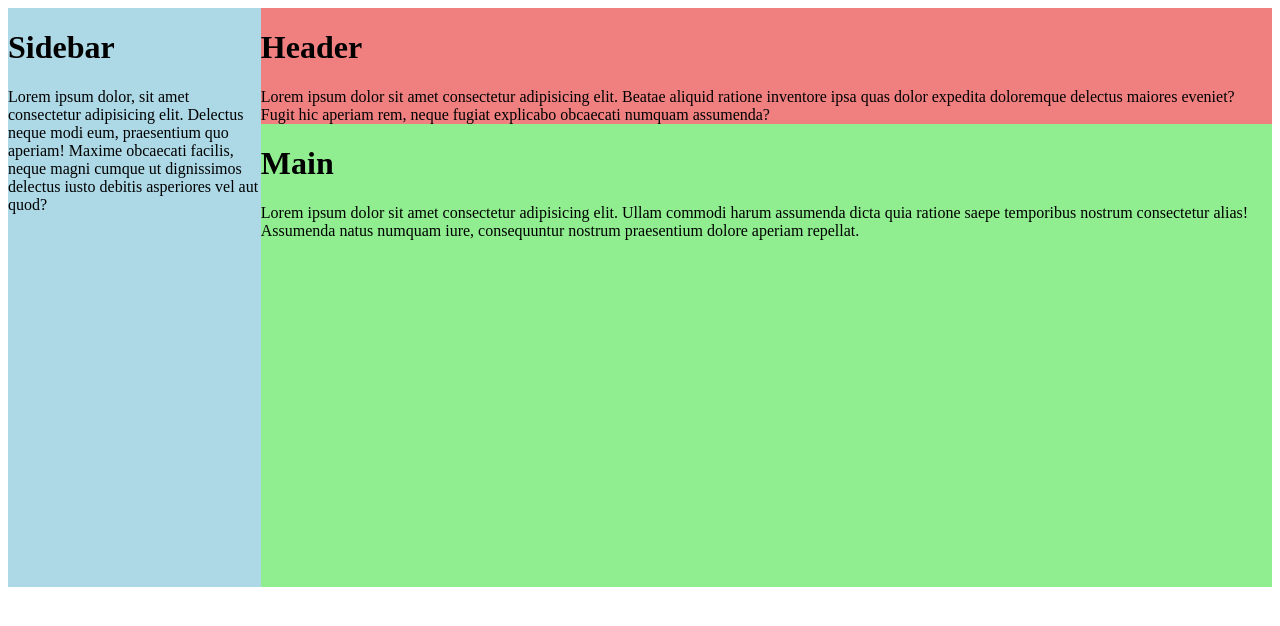
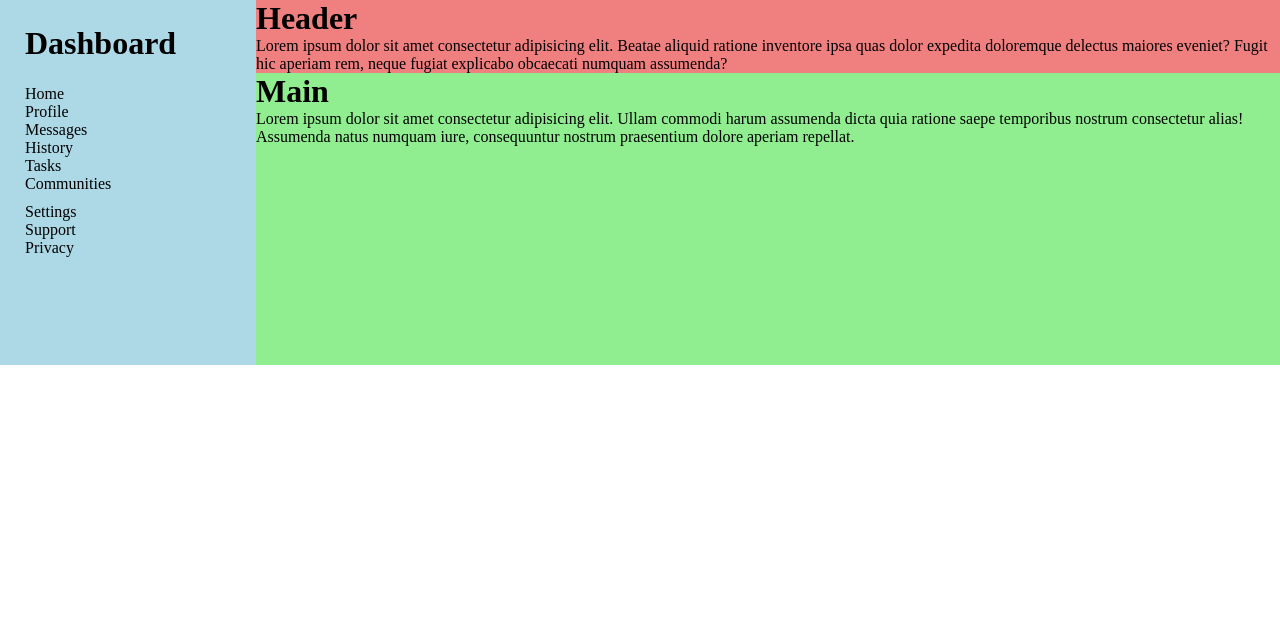
Before and after one commit to aokoye/odin-admin-dashboard, a plain HTML site: page index.html in a window 1280 px wide. Drawn offline with Linux system fonts and the light colour scheme.

Commit message:
Sidebar sections

```diff
--- a/index.html
+++ b/index.html
@@ -14,8 +14,24 @@
         </header>
 
         <div class="sidebar">
-            <h1>Sidebar</h1>
-            Lorem ipsum dolor, sit amet consectetur adipisicing elit. Delectus neque modi eum, praesentium quo aperiam! Maxime obcaecati facilis, neque magni cumque ut dignissimos delectus iusto debitis asperiores vel aut quod?
+            <div class="title"><h1>Dashboard</h1></div>
+            <div class="pages">
+                <ul>
+                    <li><a href="#">Home</a></li>
+                    <li><a href="#">Profile</a></li>
+                    <li><a href="#">Messages</a></li>
+                    <li><a href="#">History</a></li>
+                    <li><a href="#">Tasks</a></li>
+                    <li><a href="#">Communities</a></li>
+                </ul>
+            </div>
+            <div class="admin">
+                <ul>
+                    <li><a href="#">Settings</a></li>
+                    <li><a href="#">Support</a></li>
+                    <li><a href="#">Privacy</a></li>
+                </ul>
+            </div>
         </div>
 
         <div class="main-content">
--- a/styles.css
+++ b/styles.css
@@ -1,3 +1,8 @@
+* {
+    padding: 0;
+    margin: 0;
+}
+
 .container {
     display: grid;
     grid-template-columns: 1fr 4fr;
@@ -15,7 +20,35 @@ header {
     grid-column: 1;
     grid-row: 1 / 3;
 
+    display: grid;
+    grid-template-rows: 50px .25fr .25fr;
+    gap: 10px;
+    padding: 25px;
+
     background-color: lightblue;
+}
+
+ul, li {
+    margin: 0;
+    padding: 0;
+    list-style: none;
+}
+
+a {
+    text-decoration: none;
+    color: inherit;
+}
+
+.title {
+    grid-row: 1;
+}
+
+.pages {
+    grid-row: 2;
+}
+
+.admin {
+    grid-row: 3;
 }
 
 .main-content {
```
